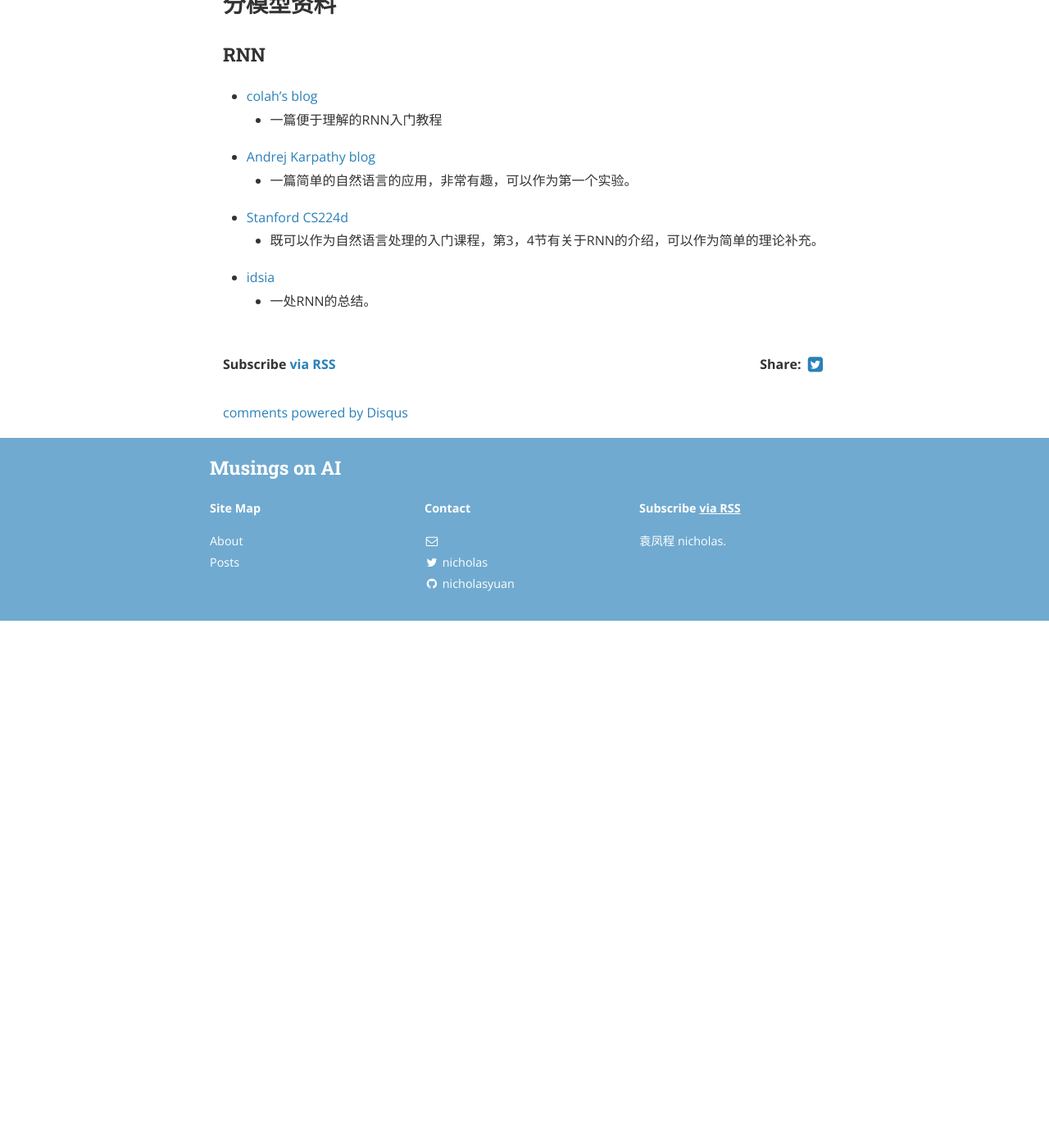
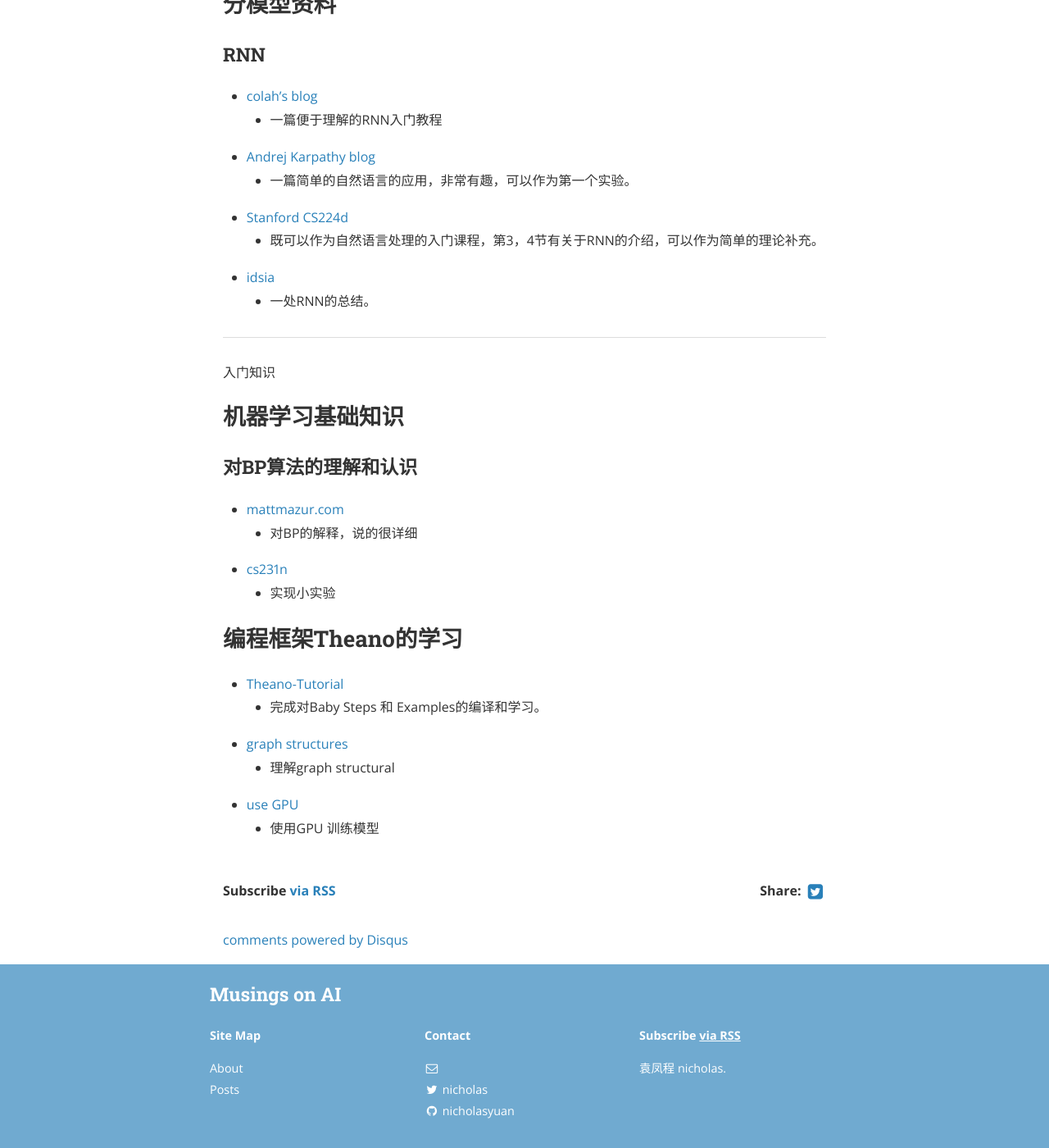
Before and after one commit to NicholasYuan/nicholasyuan.github.com, a Jekyll site: the page built from _posts/2016-10-07-Intro-to-DeepLearning.markdown, in a window 1280 px wide and 1400 px high, scrolled down 862 px. Shown: the whole window at 82% size. Built offline with Jekyll 4.4.1, drawn with Linux system fonts in a browser that asks for light colours; nearby versions of some CDN libraries; comment, search, counter and statistics services are not loaded; a style sheet for code colours, icons or effects is not loaded; before the commit the page ends 1619 px from its top, so only the background shows below that.

Commit message:
add content

```diff
--- a/_posts/2016-10-07-Intro-to-DeepLearning.markdown
+++ b/_posts/2016-10-07-Intro-to-DeepLearning.markdown
@@ -34,3 +34,23 @@
     + 既可以作为自然语言处理的入门课程，第3，4节有关于RNN的介绍，可以作为简单的理论补充。
 - [idsia](http://people.idsia.ch/~juergen/rnn.html)
     + 一处RNN的总结。
+
+---
+入门知识
+## 机器学习基础知识
+
+### 对BP算法的理解和认识
+
+- [mattmazur.com](https://mattmazur.com/2015/03/17/a-step-by-step-backpropagation-example/)
+    + 对BP的解释，说的很详细
+- [cs231n](http://cs231n.github.io/neural-networks-case-study/)
+    + 实现小实验
+
+## 编程框架Theano的学习
+
+- [Theano-Tutorial](http://deeplearning.net/software/theano/tutorial/adding.html)
+    + 完成对Baby Steps 和 Examples的编译和学习。
+- [graph structures](http://deeplearning.net/software/theano/extending/graphstructures.html?highlight=graph)
+    + 理解graph structural
+- [use GPU](http://deeplearning.net/software/theano/tutorial/using_gpu.html)
+    + 使用GPU 训练模型
```
